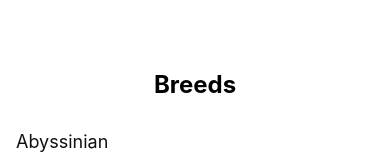
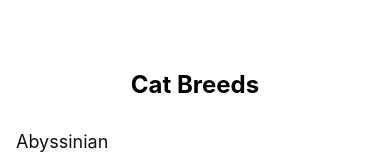
Before and after one commit to meganclapinski25/By_breed, a React Native app in the folder by-breed/: screen / in a window 390 px wide. Shown: the top 160 px of the page. Built offline with nearby package versions, Linux system fonts and the light colour scheme.

Commit message:
one final touch

```diff
--- a/by-breed/App.js
+++ b/by-breed/App.js
@@ -14,7 +14,7 @@ export default function App() {
         showsVerticalScrollIndicator={true}
       >
         <View style={styles.header}>
-          <Text style={styles.headerText}>Breeds</Text>
+          <Text style={styles.headerText}>Cat Breeds</Text>
         </View>
         {cats.map((animal) => (
           <Item key={animal.breed} animal={animal} />
```
